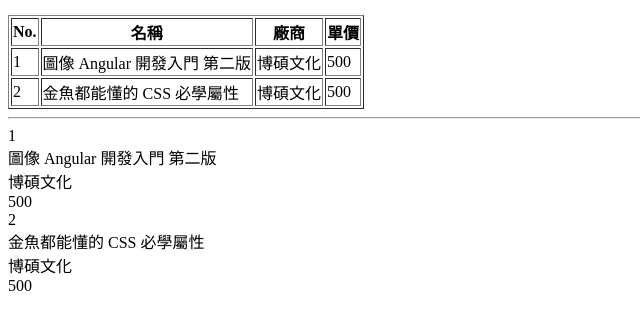
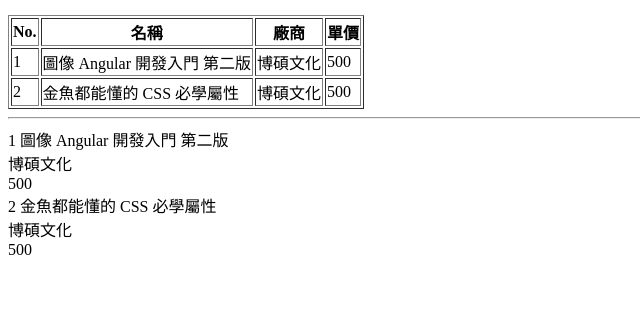
Before and after one commit to yi721003/mcu-113-1-web-0000, a plain HTML site: page src/index.html in a window 1280 px wide. Shown: the part 49-378 px from the top of the page, without its empty margins (0-640 px from the left). Drawn offline with Linux system fonts and the light colour scheme.

Commit message:
feat(html): 利用 span 顥示編號與名稱資訊

```diff
--- a/src/index.html
+++ b/src/index.html
@@ -29,14 +29,18 @@
     </table>
     <hr />
     <div>
-      <div>1</div>
-      <div>圖像 Angular 開發入門 第二版</div>
+      <div>
+        <span>1</span>
+        <span>圖像 Angular 開發入門 第二版</span>
+      </div>
       <div>博碩文化</div>
       <div>500</div>
     </div>
     <div>
-      <div>2</div>
-      <div>金魚都能懂的 CSS 必學屬性</div>
+      <div>
+        <span>2</span>
+        <span>金魚都能懂的 CSS 必學屬性</span>
+      </div>
       <div>博碩文化</div>
       <div>500</div>
     </div>
```
